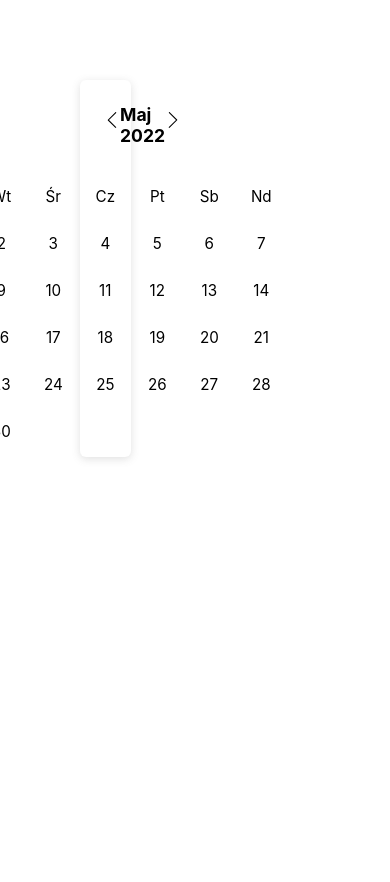
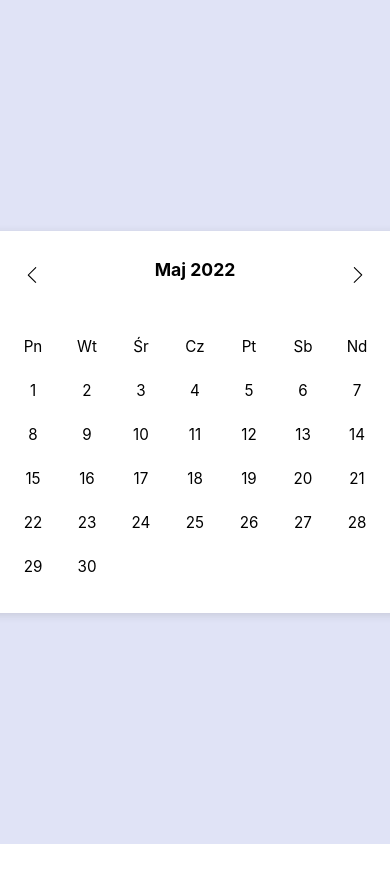
Before and after one commit to s-jez/Calendar_App, a Next.js app: page / in a window 390 px wide. Shown: the top 882 px of the page. After the commit the page ends 844 px from the top, so only its background shows below. Built offline with nearby package versions, Linux system fonts and the light colour scheme.

Commit message:
add media queries styles.

```diff
--- a/components/Calendar/CalendarForm.module.scss
+++ b/components/Calendar/CalendarForm.module.scss
@@ -1,7 +1,10 @@
 .form {
-  width: 22%;
+  width: 25%;
+  max-width: 400px;
+  border-radius: 12px;
+  padding: .25rem 1rem 1.25rem;
+  background-color: white;
   box-shadow: rgba(99, 99, 99, 0.2) 0px 2px 8px 0px;
-  border-radius: 6px;
   .card {
     display: flex;
     justify-content: center;
@@ -29,3 +32,15 @@
     }
   }
 }
+@media (max-width: 1400px) {
+  .form {
+    width: 100%;
+    .col {
+      div {
+        width: 2rem;
+        height: 2rem;
+        margin: 10px;
+      }
+    }
+  }
+}
--- a/styles/Home.module.scss
+++ b/styles/Home.module.scss
@@ -1,4 +1,9 @@
 .main {
-  min-height: 100vh;
-  padding: 5rem;
+  width: 100%;
+  height: 100vh;
+  display: flex;
+  flex-direction: column;
+  justify-content: center;
+  align-items: center;
+  background-color: rgb(224, 227, 246);
 }
```
